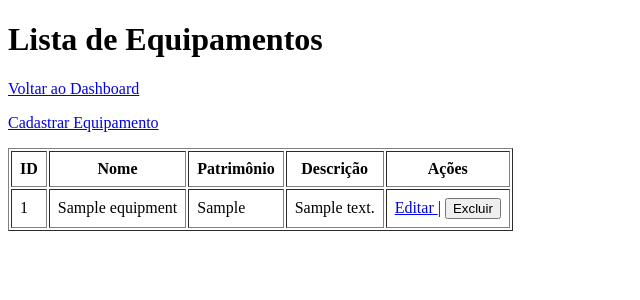
After one commit to Diego-VT/projeto-uab, a Flask app: page /equipamentos in a window 1280 px wide. The commit adds this page. Shown: the top 300 px of the page, without its empty margins (0-640 px from the left). Run offline with Flask 3, Linux system fonts and the light colour scheme; a user stored in the database is signed in; tables that the repository leaves empty hold one stand-in row (values such as "Sample post").

Commit message:
feat: iniciar CRUD de equipamentos

```diff
--- a/app/routes.py
+++ b/app/routes.py
@@ -1,3 +1,4 @@
+from app.models.equipment import Equipment
 from flask_login import logout_user, login_required
 from flask_login import login_user
 from werkzeug.security import generate_password_hash, check_password_hash
@@ -66,3 +67,62 @@ def logout():
 @login_required
 def dashboard():
     return render_template('dashboard.html')
+
+@main.route('/equipamentos/cadastro', methods=['GET', 'POST'])
+@login_required
+def cadastro_equipamento():
+    if request.method == 'POST':
+        nome = request.form['nome']
+        patrimonio = request.form['patrimonio']
+        descricao = request.form['descricao']
+
+        equipamento = Equipment(
+            nome=nome,
+            patrimonio=patrimonio,
+            descricao=descricao
+        )
+
+        db.session.add(equipamento)
+        db.session.commit()
+
+        return redirect(url_for('main.dashboard'))
+
+    return render_template('equipamento_cadastro.html')
+
+@main.route('/equipamentos')
+@login_required
+def listar_equipamentos():
+    equipamentos = Equipment.query.order_by(Equipment.id.desc()).all()
+    return render_template(
+        'equipamentos.html',
+        equipamentos=equipamentos
+    )
+@main.route('/equipamentos/excluir/<int:id>', methods=['POST'])
+@login_required
+def excluir_equipamento(id):
+    equipamento = Equipment.query.get_or_404(id)
+
+    db.session.delete(equipamento)
+    db.session.commit()
+
+    return redirect(url_for('main.listar_equipamentos'))
+
+
+@main.route('/equipamentos/editar/<int:id>', methods=['GET', 'POST'])
+@login_required
+def editar_equipamento(id):
+    equipamento = Equipment.query.get_or_404(id)
+
+    if request.method == 'POST':
+        equipamento.nome = request.form['nome']
+        equipamento.patrimonio = request.form['patrimonio']
+        equipamento.descricao = request.form['descricao']
+
+        db.session.commit()
+
+        return redirect(url_for('main.listar_equipamentos'))
+
+    return render_template(
+        'equipamento_editar.html',
+        equipamento=equipamento
+    )
--- /dev/null
+++ b/app/templates/equipamentos.html
@@ -0,0 +1,61 @@
+<!DOCTYPE html>
+<html lang="pt-br">
+<head>
+    <meta charset="UTF-8">
+    <title>Equipamentos</title>
+</head>
+<body>
+    <h1>Lista de Equipamentos</h1>
+
+    <p>
+        <a href="{{ url_for('main.dashboard') }}">Voltar ao Dashboard</a>
+    </p>
+
+    <p>
+        <a href="{{ url_for('main.cadastro_equipamento') }}">
+            Cadastrar Equipamento
+        </a>
+    </p>
+
+    {% if equipamentos %}
+        <table border="1" cellpadding="8">
+            <thead>
+                <tr>
+                    <th>ID</th>
+                    <th>Nome</th>
+                    <th>Patrimônio</th>
+                    <th>Descrição</th>
+                    <th>Ações</th>
+                </tr>
+            </thead>
+
+            <tbody>
+                {% for equipamento in equipamentos %}
+                    <tr>
+                        <td>{{ equipamento.id }}</td>
+                        <td>{{ equipamento.nome }}</td>
+                        <td>{{ equipamento.patrimonio }}</td>
+                        <td>{{ equipamento.descricao }}</td>
+                        <td>
+                            <a href="{{ url_for('main.editar_equipamento', id=equipamento.id) }}">
+                                Editar
+                            </a>
+
+                            |
+
+                            <form action="{{ url_for('main.excluir_equipamento', id=equipamento.id) }}"
+                                  method="POST"
+                                  style="display: inline;"
+                                  onsubmit="return confirm('Deseja realmente excluir este equipamento?');">
+                                <button type="submit">Excluir</button>
+                            </form>
+                        </td>
+                    </tr>
+                {% endfor %}
+            </tbody>
+        </table>
+    {% else %}
+        <p>Nenhum equipamento cadastrado.</p>
+    {% endif %}
+</body>
+</html>
```
Also changed, not shown: app/models/equipment.py (added, +11 -0 lines), app/templates/dashboard.html (+5 -2 lines), app/templates/equipamento_cadastro.html (added, +26 -0 lines), app/templates/equipamento_editar.html (added, +51 -0 lines).
